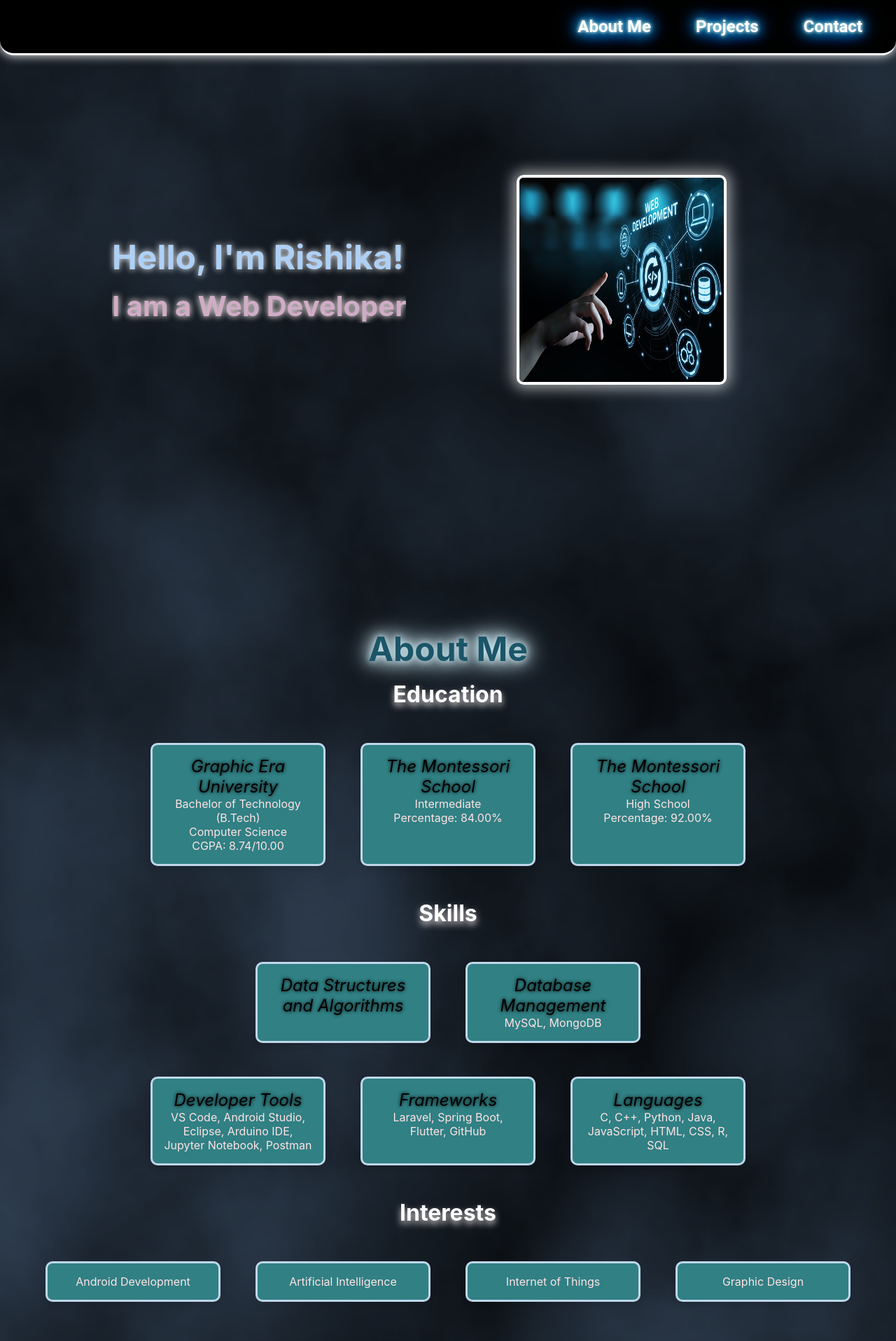
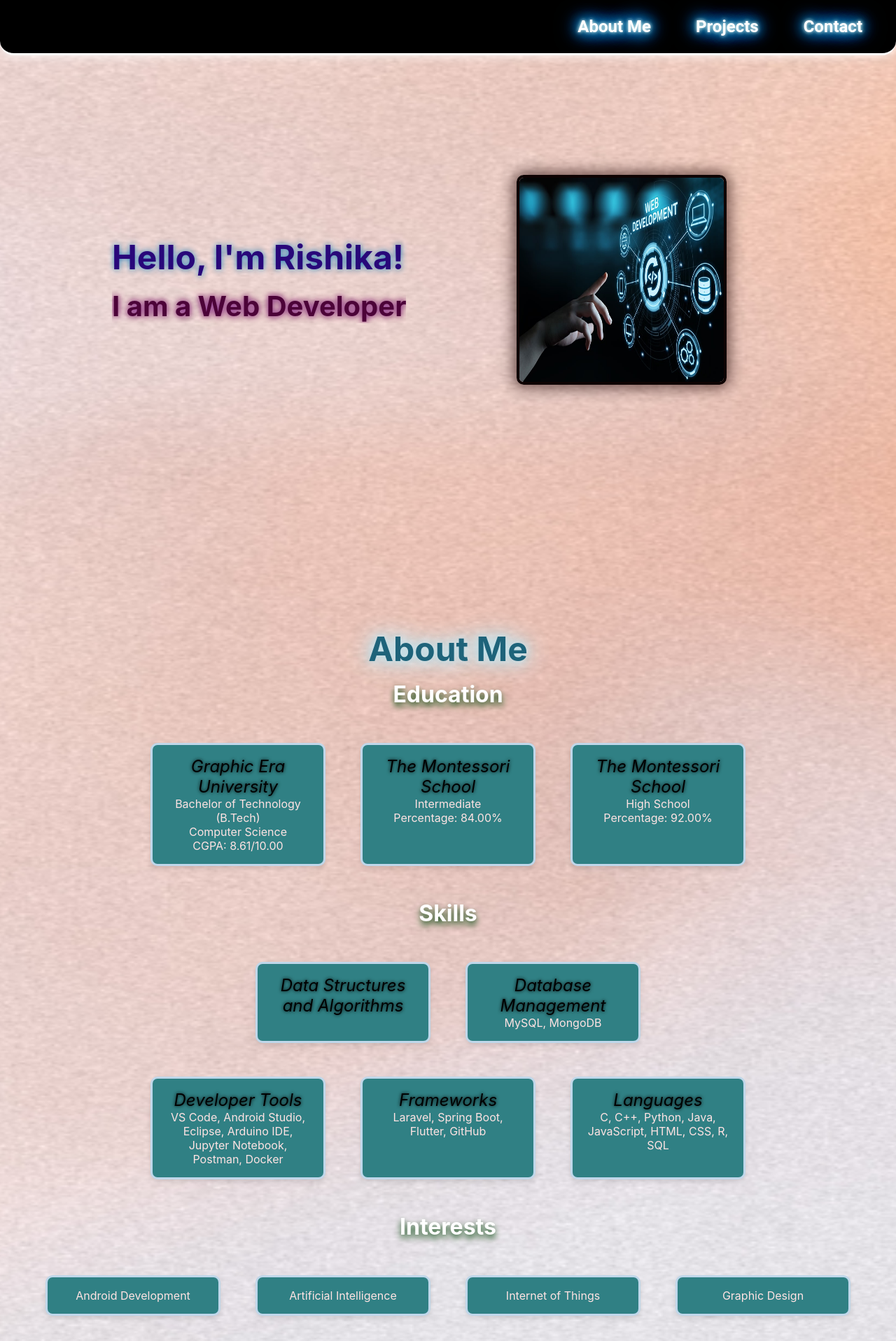
Before and after one commit to rishika555/Portfolio, a React (Create React App) app: page / in a window 1280 px wide. Shown: the top 1917 px of the page at 70% size. Built offline with nearby package versions, Linux system fonts and the light colour scheme.

Commit message:
Updated files

```diff
--- a/src/App.css
+++ b/src/App.css
@@ -8,9 +8,9 @@
 
   body {
     /*background: linear-gradient(135deg, #df95a0, #86bcdd, #8ed8a7, #c2a2d1, #f0d76b);*/
-    background-image: url('./bg.png');
+    background-image: url('./bg2.png');
     background-size: 400% 400%; /* Adds a subtle dynamic look if animated */
-    animation: gradientShift 55s ease infinite; /* Optional: Add animation for a flowing effect */
+    animation: gradientShift 125s ease infinite; /* Optional: Add animation for a flowing effect */
   height: 100vh;
   margin: 0;
 }
--- a/src/components/About.css
+++ b/src/components/About.css
@@ -38,7 +38,7 @@ body {
 .about-heading {
   font-size: 2rem;
   font-weight: bold;
-  text-shadow: rgb(225, 220, 220) 0 5px 10px;
+  text-shadow: rgb(2, 68, 9) 0 5px 10px;
   display: inline-block;
 }
 
--- a/src/components/About.js
+++ b/src/components/About.js
@@ -31,7 +31,7 @@ export default function About() {
             <p>Graphic Era University</p>
             <p>Bachelor of Technology (B.Tech)</p>
             <p>Computer Science</p>
-            <p>CGPA: 8.74/10.00</p>
+            <p>CGPA: 8.61/10.00</p>
           </div>
           <div className="card" data-aos="flip-left">
             <p>The Montessori School</p>
@@ -59,7 +59,7 @@ export default function About() {
             <p>Developer Tools</p>
             <p>
               VS Code, Android Studio, Eclipse, Arduino IDE, Jupyter Notebook,
-              Postman
+              Postman, Docker
             </p>
           </div>
           <div className="card" data-aos="flip-left">
--- a/src/components/Certifications.css
+++ b/src/components/Certifications.css
@@ -10,7 +10,7 @@
 .certifications-heading {
   font-size: 2.5rem;
   font-weight: bold;
-  color: white;
+  color: rgb(7, 81, 50);
   margin-bottom: 2rem;
   text-shadow: 0 0 10px #fff, 0 0 20px #f18baf, 0 0 30px #f5a9b8, 0 0 40px #ff1493;
   animation: glow 1.5s infinite;
--- a/src/components/Contact.css
+++ b/src/components/Contact.css
@@ -6,7 +6,7 @@
     justify-content: center;
     min-height: 100vh;
     padding: 2rem;
-    color: white;
+    color: rgb(227, 234, 232);
   }
 
   /* Contact Heading */
--- a/src/components/First.css
+++ b/src/components/First.css
@@ -28,15 +28,15 @@
 .static-text {
   font-size: 3rem;
   font-weight: bold;
-  color: rgb(174, 208, 245);
-  text-shadow: 0 0 10px rgb(249, 248, 251);
+  color: rgb(40, 7, 122);
+  text-shadow: 0 0 10px rgb(27, 127, 186);
 }
 
 .dynamic-text {
   font-size: 2.5rem; /* Adjusted size to fit better */
-  color: rgb(208, 172, 198);
+  color: rgb(76, 3, 56);
   font-weight: bold;
-  text-shadow: 0 0 10px rgb(241, 236, 236), 0 0 10px rgb(94, 81, 81);
+  text-shadow: 0 0 10px rgb(154, 81, 191), 0 0 10px rgb(137, 34, 34);
   margin-top: 1rem; /* Space between static and dynamic text */
   transition: all 0.5s ease;
   white-space: nowrap; /* Ensure text does not wrap */
@@ -58,8 +58,8 @@
   backface-visibility: hidden;
   border-radius: 10px;
   transition: transform 1s, box-shadow 0.5s ease-in-out; /* Smooth transition for the glow */
-  border: 4px solid white; /* White border */
-  box-shadow: 0 0 20px 5px rgba(255, 255, 255, 0.6); /* Glowing effect */
+  border: 4px solid rgb(14, 2, 2); /* White border */
+  box-shadow: 0 0 20px 5px rgba(28, 1, 1, 0.6); /* Glowing effect */
 }
 
 /* Optional: Glow intensifies on hover */
--- a/src/components/Projects.css
+++ b/src/components/Projects.css
@@ -63,7 +63,7 @@
     font-weight: bold;
     text-transform: uppercase;
     margin-bottom: 2rem;
-    color: #fff;
+    color: #b92121;
     text-shadow:
       0 0 10px #00eaff,
       0 0 20px #00eaff,
```
Also changed, not shown: src/bg2.png (added).
